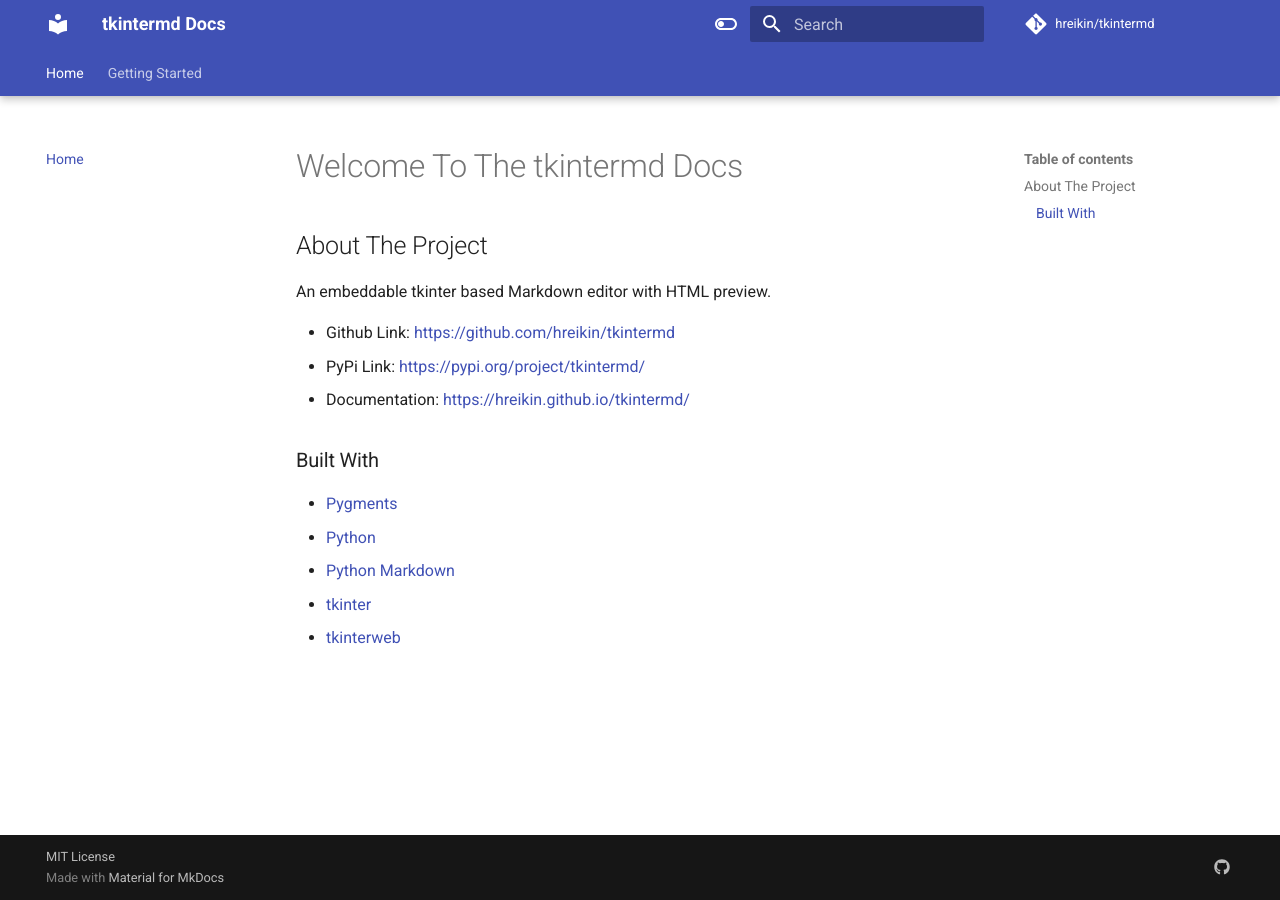
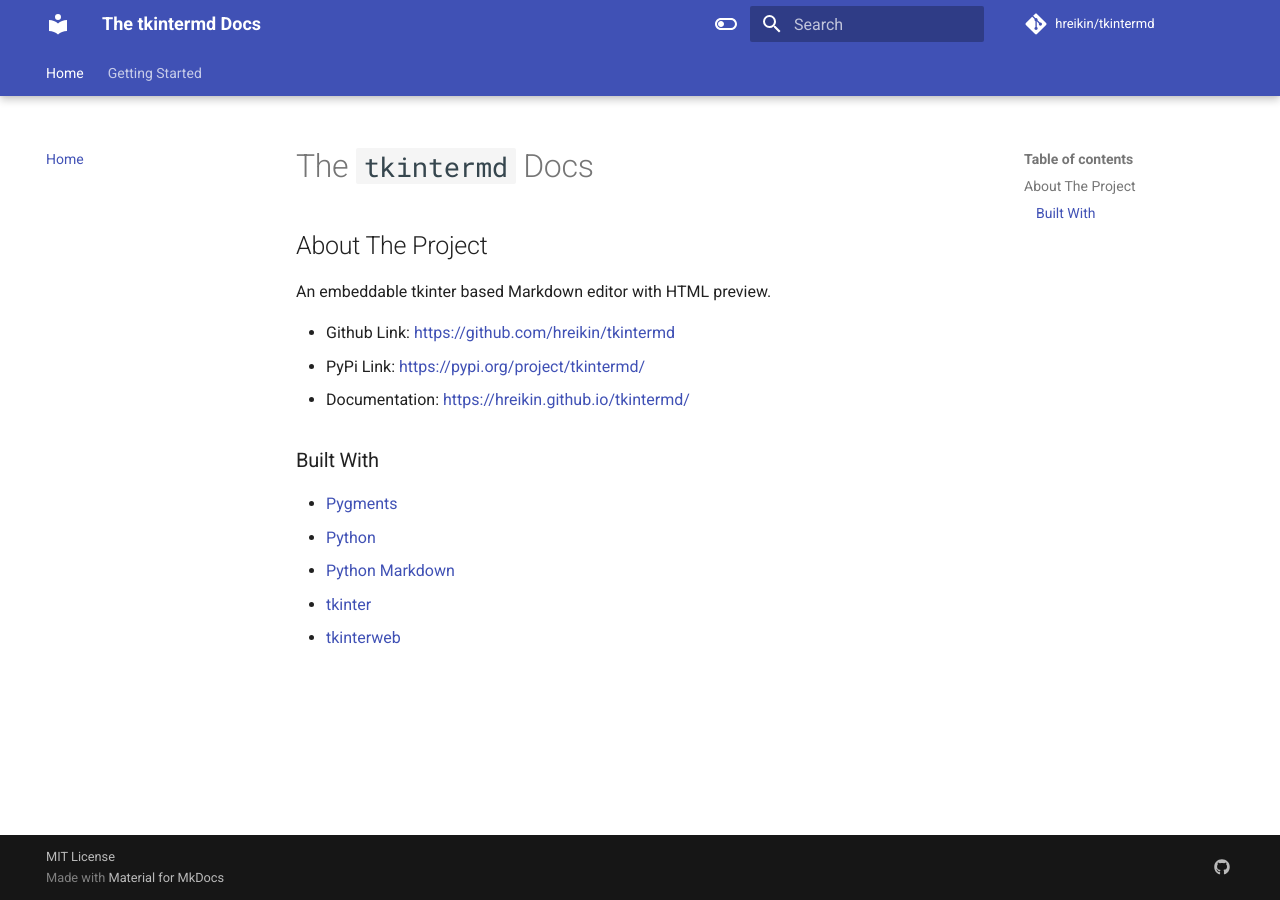
Before and after one commit to hreikin/tkintermd, an MkDocs documentation site: the page built from docs/index.md, in a window 1280 px wide. Built offline with MkDocs 1.6.1 and Material for MkDocs 9.7.7, drawn with Linux system fonts in a browser that asks for light colours; comment, search, counter and statistics services are not loaded.

```diff
--- a/docs/index.md
+++ b/docs/index.md
@@ -1,4 +1,10 @@
-# Welcome To The tkintermd Docs
+---
+title: tkintermd Documentation
+summary: About tkintermd.
+authors:
+    - hreikin
+---
+# The `tkintermd` Docs
 
 <!-- ABOUT THE PROJECT -->
 ## About The Project
--- a/mkdocs.yml
+++ b/mkdocs.yml
@@ -1,4 +1,4 @@
-site_name: tkintermd Docs
+site_name: The tkintermd Docs
 site_url: https://hreikin.github.io/tkintermd
 repo_name: hreikin/tkintermd
 repo_url: https://github.com/hreikin/tkintermd
```
Also changed, not shown: docs/getting-started/README.md (+6 -0 lines).
